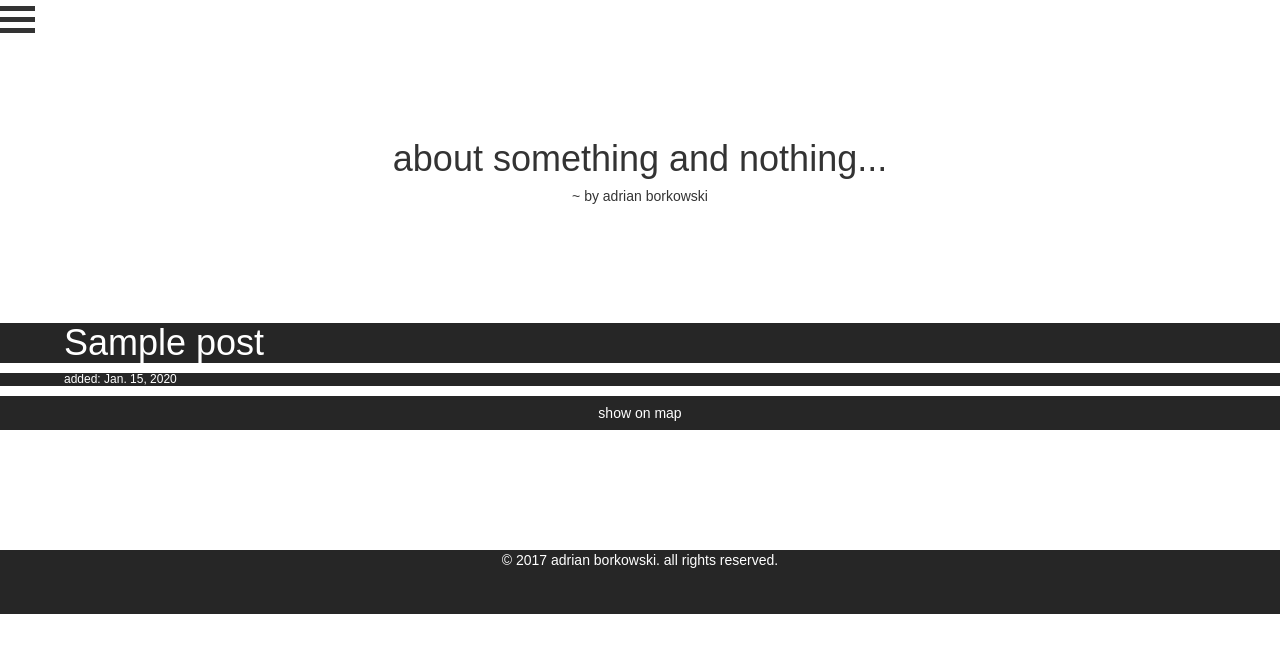
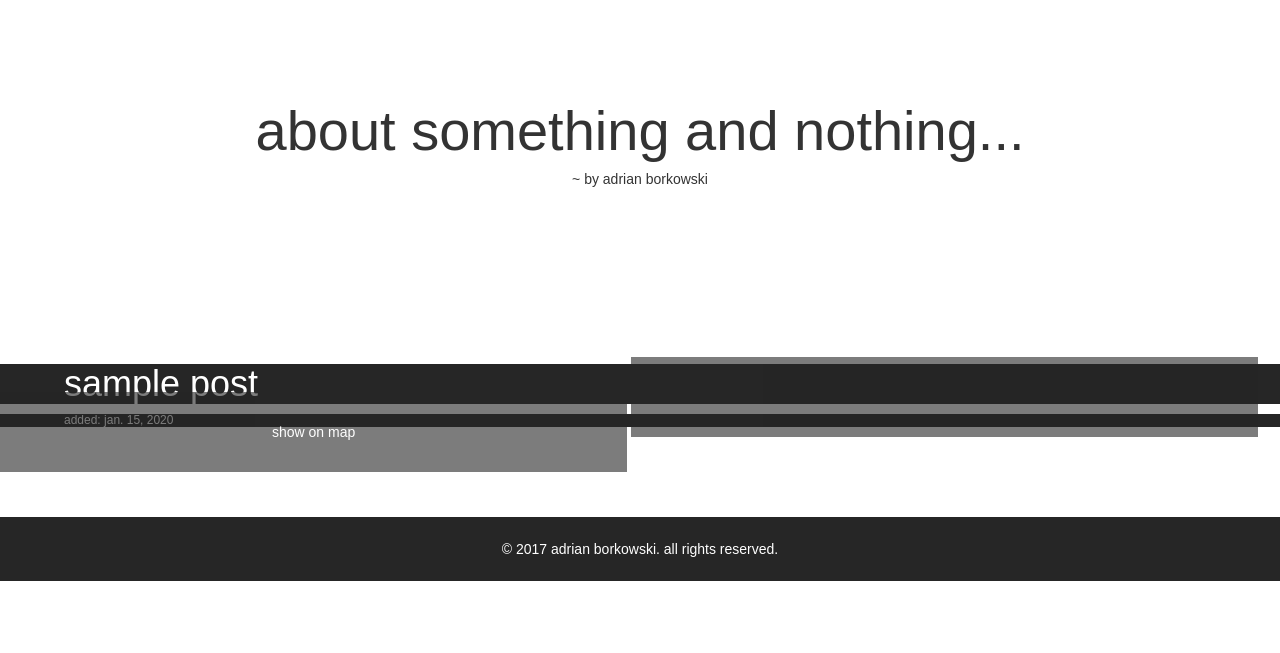
Before and after one commit to adrianborkowski/blog, a Django app: page / in a window 1280 px wide. Shown: the top 653 px of the page. Run offline with Django 3.2, Linux system fonts and the light colour scheme; tables that the repository leaves empty hold one stand-in row (values such as "Sample post"); grey boxes marked "Sample" are stand-in pictures; some libraries are stand-ins or nearby versions; some web fonts are replaced.

Commit message:
correct post buttons displaying

```diff
--- a/blog/settings.py
+++ b/blog/settings.py
@@ -40,6 +40,7 @@ INSTALLED_APPS = [
     'django.contrib.staticfiles',
     'wall',
     'gdstorage',
+    'social_widgets',
 ]
 
 MIDDLEWARE = [
--- a/blog/urls.py
+++ b/blog/urls.py
@@ -18,6 +18,6 @@ from django.contrib import admin
 from wall.views import BaseView
 
 urlpatterns = [
-    url(r'^admin/', admin.site.urls),
+    url(r'^admin', admin.site.urls),
     url(r'', BaseView.as_view()),
 ]
--- a/wall/static/styles.css
+++ b/wall/static/styles.css
@@ -1,5 +1,6 @@
 body {
     font-family: 'Days One', sans-serif;
+    text-transform: lowercase;
     // background-color:  #e6e6ff;
 }
 
@@ -18,6 +19,10 @@ body {
     text-align: center;
 }
 
+#title {
+    font-size:4em;
+}
+
 .date {
 
 }
@@ -28,14 +33,41 @@ body {
     padding-left: 5vw;
 }
 
+.post {
+    margin: 10vh 0 10vh 0;
+    position: relative;
+}
+
+img {
+    height:100vh;
+}
+
 .hidden{
     opacity:0;
 }
 
-.btn{
+.menu-bar {
+    margin-top: -10vh;
+    opacity: 0.6;
+    display: inline;
+    position: absolute;
+}
+
+.map-button {
+    border: 0px;
+    padding: 0px;
+    height: 10vh;
+    width: 49vw;
     border-radius: 0px;
-    width: 100%;
     color: white;
+    background-color: #262626;
+}
+
+.share-button {
+    border: 0px;
+    padding: 0px;
+    height: 10vh;
+    width: 49vw;
     background-color: #262626;
 }
 
@@ -47,15 +79,12 @@ body {
     border: 5px solid #262626;
 }
 
-.content {
-        margin-bottom:15vh;
-}
-
-#footer{
-    height:8vh;
+#footer {
+    height: 8vh;
     background-color: #262626;
     color: white;
     text-align: center;
+    line-height: 8vh;
 }
 
 
--- a/wall/templates/wall/post_list.html
+++ b/wall/templates/wall/post_list.html
@@ -2,6 +2,7 @@
 <html lang="en">
 <head>
     {% load static %}
+    {% load social_widgets %}
     <meta charset="UTF-8">
     <meta name="viewport" content="width=device-width, initial-scale=1">
     <title>asanblog</title>
@@ -15,31 +16,34 @@
     </script>
 </head>
 <body>
-<!-- <div class="stripe"></div> -->
-    <div class="button" onclick="myFunction(this)">
+<!--<div class="stripe"></div> -->
+<!--<div class="button" onclick="myFunction(this)">
         <div class="bar1"></div>
         <div class="bar2"></div>
         <div class="bar3"></div>
+    </div>-->
+
+    <div class="header container-fluid">
+        <h1 id="title">about something and nothing...</h1>
+        <h5>~ by adrian borkowski</h5>
     </div>
 
-    <div class="header">
-        <div class="container-fluid">
-            <h1>about something and nothing...</h1>
-            <h5>~ by adrian borkowski</h5>
-        </div>
-    </div>
-    <div>
-        {% for post in object_list %}
+    {% for post in object_list %}
+        <div class="post container-fluid" id="{{ forloop.counter }}">
             <div class="title"><h1>{{ post.title }}</h1></div>
             <div class="date"><h6>added: {{ post.date }}</h6></div>
-            <div class="content">
-                <img class="img-responsive hidden" id="post-{{ forloop.counter }}" src="{{ post.image.url }}" alt="{{ post.title }}">
-                <button class ='btn' id="btn-{{ forloop.counter }}">show on map</button>
-                <div class="map" id="map-{{ forloop.counter }}"></div>
+            <img class="img-responsive hidden" id="post-{{ forloop.counter }}" src="{{ post.image.url }}" alt="{{ post.title }}">
+            <div class="menu-bar">
+                <button class="map-button" id="btn-{{ forloop.counter }}">show on map</button>
+                <button class="share-button">
+                    {% social_widget_render "facebook/share_button.html" href="127.0.0.1/#{{ forloop.counter }}" layout="button" size="large" %}
+                </button>
             </div>
-        {% endfor %}
-    </div>
-    <div id="footer">© 2017 adrian borkowski. all rights reserved.</div>
+            <div class="map" id="map-{{ forloop.counter }}"></div>
+        </div>
+    {% endfor %}
+
+    <div class="container-fluid" id="footer">© 2017 adrian borkowski. all rights reserved.</div>
 
     <script>
     {% for post in object_list %}
```
